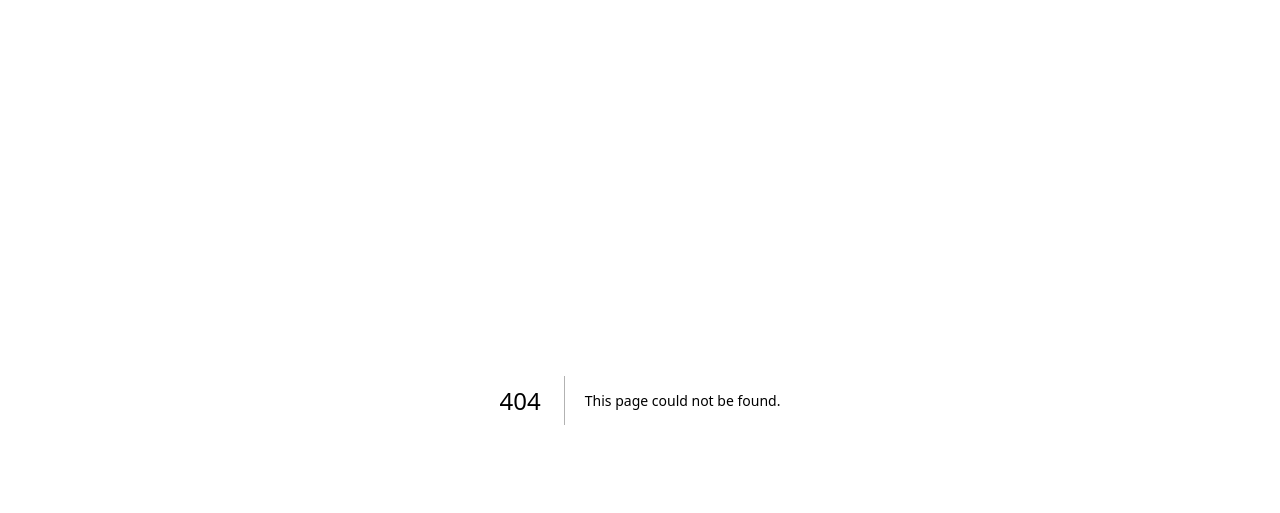
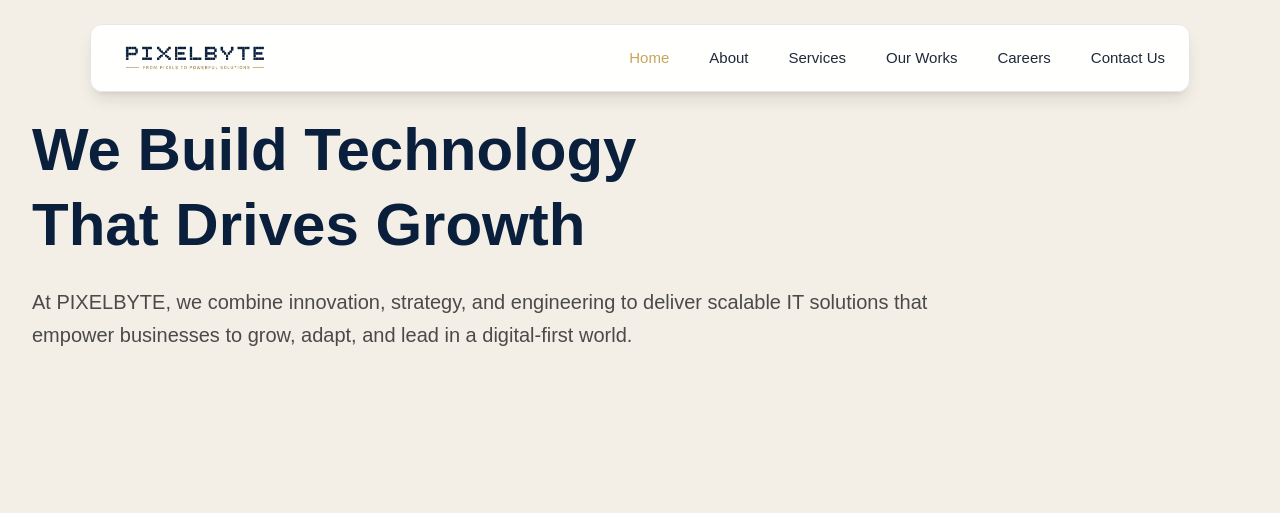
Before and after one commit to pixelbytesolution/pixelbyte-web, a Next.js app: page /about in a window 1280 px wide. Before the commit this address had no page. Shown: the top 513 px of the page. Built offline with nearby package versions, Linux system fonts and the light colour scheme.

Commit message:
feat(about): add about page component
- create new about page component using Next.js
- include navbar, about page content, and footer components

```diff
--- /dev/null
+++ b/app/about/page.tsx
@@ -0,0 +1,16 @@
+import Footer from '@/components/footer/Footer'
+import AboutPage from '@/components/about/AboutPage'
+import Navbar from '@/components/navbar/Navbar'
+import React from 'react'
+
+const page = () => {
+  return (
+    <main>
+        <Navbar/>
+        <AboutPage/>
+        <Footer/>
+    </main>
+  )
+}
+
+export default page
```
